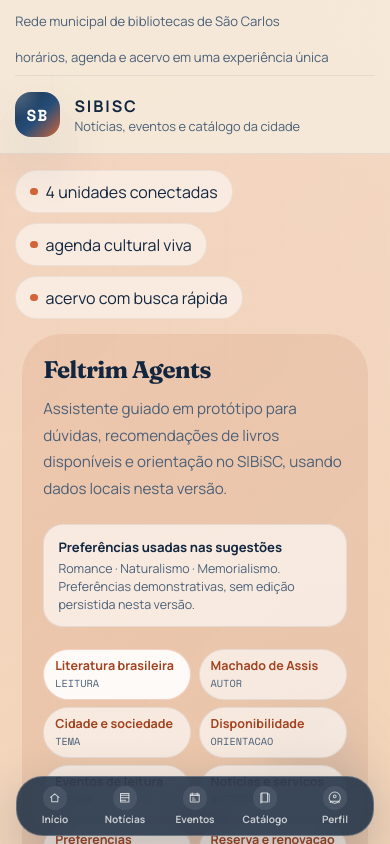
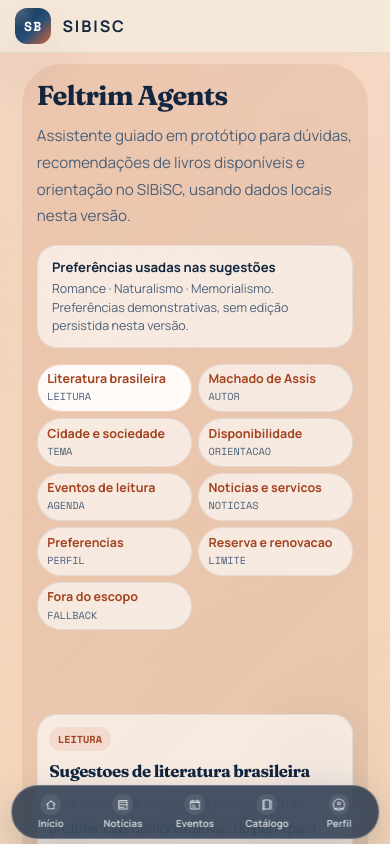
Before and after one commit to RaFeltrim/sibisc-hub-cultural, a React (Vite) app in the folder SIBiSC/: page /home-mobile in a window 390 px wide. Shown: the top 844 px of the page. Built offline with nearby package versions, Linux system fonts and the light colour scheme.

Commit message:
fix(sibisc): correct visual regressions
Compact the SIBiSC home and mobile layout so the library footer, guided assistant, and mobile navigation no longer compete for space or overlap content.

Co-authored-by: Cursor <cursoragent@cursor.com>

```diff
--- a/SIBiSC/src/components/layout/AppLayout.jsx
+++ b/SIBiSC/src/components/layout/AppLayout.jsx
@@ -79,8 +79,8 @@ function AppLayout() {
 
       <footer className={styles.footer}>
         <div className={styles.footerIntro}>
-          <span className={styles.footerEyebrow}>Rede ativa</span>
-          <h2>As bibliotecas do SIBiSC continuam proximas da rotina da cidade.</h2>
+          <span className={styles.footerEyebrow}>Bibliotecas da rede</span>
+          <h2>Unidades, horários e contatos em um bloco compacto.</h2>
           <p>
             Consulte horários, descubra eventos por bairro e encontre o melhor ponto de retirada
             para cada livro.
--- a/SIBiSC/src/components/layout/AppLayout.module.css
+++ b/SIBiSC/src/components/layout/AppLayout.module.css
@@ -51,7 +51,7 @@
   grid-template-columns: auto 1fr auto;
   gap: var(--space-md);
   align-items: center;
-  padding: 1rem 0;
+  padding: 0.85rem 0;
 }
 
 .brandWrap {
@@ -174,7 +174,7 @@
   display: flex;
   flex-wrap: wrap;
   gap: 0.65rem;
-  padding: 1rem 0 0;
+  padding: 0.8rem 0 0;
 }
 
 .ribbonInner span {
@@ -198,14 +198,14 @@
 
 .footer {
   width: min(100%, var(--content-width));
-  margin: var(--space-3xl) auto calc(6rem + var(--space-xl));
+  margin: var(--space-2xl) auto calc(5rem + env(safe-area-inset-bottom));
   padding: 0 var(--space-md);
 }
 
 .footerIntro {
   display: grid;
-  gap: var(--space-sm);
-  max-width: 42rem;
+  gap: var(--space-xs);
+  max-width: 44rem;
 }
 
 .footerEyebrow {
@@ -222,21 +222,24 @@
 }
 
 .footerIntro h2 {
-  font-size: clamp(1.9rem, 4vw, 3rem);
+  max-width: 22ch;
+  font-size: clamp(1.35rem, 2.6vw, 2rem);
+  line-height: 1.08;
 }
 
 .footerGrid {
-  margin-top: var(--space-xl);
+  margin-top: var(--space-lg);
   display: grid;
-  gap: var(--space-md);
+  gap: var(--space-sm);
 }
 
 .footerCard {
   display: grid;
-  gap: 0.75rem;
-  padding: 1.2rem;
+  gap: 0.55rem;
+  min-width: 0;
+  padding: 0.95rem;
   border: 1px solid rgba(18, 38, 63, 0.08);
-  border-radius: var(--radius-md);
+  border-radius: var(--radius-sm);
   background: rgba(255, 255, 255, 0.62);
   box-shadow: var(--shadow-soft);
 }
@@ -250,14 +253,15 @@
 }
 
 .footerCard strong {
-  font-size: 1.05rem;
+  font-size: 0.98rem;
+  line-height: 1.25;
 }
 
 .footerMeta {
   display: grid;
-  gap: 0.35rem;
+  gap: 0.25rem;
   color: var(--color-ink-soft);
-  font-size: 0.92rem;
+  font-size: 0.84rem;
 }
 
 @media (max-width: 719px) {
@@ -277,18 +281,25 @@
   }
 
   .footerGrid {
-    grid-template-columns: repeat(4, minmax(0, 1fr));
+    grid-template-columns: repeat(auto-fit, minmax(240px, 1fr));
   }
 }
 
 @media (max-width: 899px) {
+  .topline {
+    padding: 0.42rem 0;
+    font-size: 0.76rem;
+  }
+
   .headerInner {
     grid-template-columns: 1fr;
     justify-items: start;
+    padding: 0.65rem 0;
   }
 
   .footer {
-    margin-bottom: calc(7rem + var(--space-xl));
+    margin-top: var(--space-xl);
+    margin-bottom: calc(4.8rem + env(safe-area-inset-bottom));
   }
 }
 
@@ -297,13 +308,40 @@
     padding-inline: var(--space-sm);
   }
 
+  .topline {
+    display: none;
+  }
+
+  .headerInner {
+    padding: 0.5rem 0;
+  }
+
+  .brandLink {
+    gap: 0.7rem;
+  }
+
+  .brandCopy span {
+    display: none;
+  }
+
   .ribbon,
   .footer {
     padding-inline: var(--space-sm);
   }
 
+  .ribbon {
+    display: none;
+  }
+
   .brandBadge {
-    width: 2.8rem;
-    height: 2.8rem;
+    width: 2.25rem;
+    height: 2.25rem;
+    border-radius: 0.75rem;
+    font-size: 0.82rem;
+  }
+
+  .footerGrid {
+    gap: var(--space-xs);
+    margin-top: var(--space-md);
   }
 }
--- a/SIBiSC/src/components/layout/BottomNav.module.css
+++ b/SIBiSC/src/components/layout/BottomNav.module.css
@@ -1,19 +1,19 @@
 .nav {
   position: fixed;
   left: 50%;
-  bottom: max(0.85rem, env(safe-area-inset-bottom));
+  bottom: max(0.55rem, env(safe-area-inset-bottom));
   transform: translateX(-50%);
   z-index: 15;
   display: grid;
   grid-template-columns: repeat(5, minmax(0, 1fr));
-  gap: 0.28rem;
-  width: min(92vw, 520px);
-  padding: 0.42rem;
+  gap: 0.18rem;
+  width: min(90vw, 500px);
+  padding: 0.34rem;
   border: 1px solid rgba(255, 255, 255, 0.24);
   border-radius: calc(var(--radius-pill) + 8px);
-  background: rgba(18, 38, 63, 0.82);
-  box-shadow: 0 20px 54px rgba(18, 38, 63, 0.26);
-  backdrop-filter: blur(20px);
+  background: rgba(18, 38, 63, 0.76);
+  box-shadow: 0 14px 38px rgba(18, 38, 63, 0.22);
+  backdrop-filter: blur(18px);
   animation: nav-in 420ms ease both;
 }
 
@@ -22,7 +22,7 @@
   display: grid;
   justify-items: center;
   gap: 0.16rem;
-  padding: 0.58rem 0.28rem;
+  padding: 0.46rem 0.22rem;
   border-radius: var(--radius-pill);
   text-align: center;
   color: rgba(255, 255, 255, 0.72);
@@ -60,8 +60,8 @@
 .icon {
   display: grid;
   place-items: center;
-  width: 2rem;
-  height: 2rem;
+  width: 1.75rem;
+  height: 1.75rem;
   border-radius: 50%;
   background: rgba(255, 255, 255, 0.08);
   transition:
@@ -92,23 +92,23 @@
 
 @media (max-width: 560px) {
   .nav {
-    bottom: max(0.5rem, env(safe-area-inset-bottom));
+    bottom: max(0.35rem, env(safe-area-inset-bottom));
     gap: 0.12rem;
-    width: min(calc(100vw - 2rem), 460px);
-    padding: 0.25rem;
+    width: min(calc(100vw - 1.4rem), 440px);
+    padding: 0.22rem;
     border-radius: 1.65rem;
   }
 
   .link {
     gap: 0.12rem;
-    min-height: 3rem;
-    padding: 0.34rem 0.12rem;
-    font-size: 0.63rem;
+    min-height: 2.65rem;
+    padding: 0.28rem 0.1rem;
+    font-size: 0.61rem;
   }
 
   .icon {
-    width: 1.45rem;
-    height: 1.45rem;
+    width: 1.3rem;
+    height: 1.3rem;
   }
 
   .icon svg {
--- a/SIBiSC/src/pages/HomePage.jsx
+++ b/SIBiSC/src/pages/HomePage.jsx
@@ -332,15 +332,12 @@ function HomePage() {
                 </p>
                 <p className={styles.limitNotice}>{GUIDED_ASSISTANT_LIMIT_NOTICE}</p>
                 <div className={styles.recommendationList}>
-                  {assistantRecommendations.map((book) => (
+                  {assistantRecommendations.slice(0, 1).map((book) => (
                     <Link key={book.id} className={styles.recommendationItem} to={`/catalogo/${book.bookId}`}>
                       <strong>{book.title}</strong>
                       <span>Motivo: {book.reason}</span>
-                      <span>
-                        Fonte/limite: {book.source}; disponibilidade mockada do catálogo local, sem reserva real.
-                      </span>
                       <em>
-                        Próxima ação: abrir detalhe. {book.availableCount} exemplares disponíveis no catálogo local.
+                        Abrir detalhe. {book.availableCount} exemplares disponíveis no catálogo local.
                       </em>
                     </Link>
                   ))}
--- a/SIBiSC/src/pages/HomePage.module.css
+++ b/SIBiSC/src/pages/HomePage.module.css
@@ -3,11 +3,11 @@
   isolation: isolate;
   overflow: hidden;
   display: grid;
-  gap: var(--space-xl);
+  gap: var(--space-lg);
   align-items: center;
-  min-height: min(760px, calc(100svh - 10rem));
+  min-height: min(680px, calc(100svh - 8rem));
   padding: clamp(1.4rem, 4vw, 4rem);
-  margin-top: var(--space-lg);
+  margin-top: var(--space-md);
   border: 1px solid rgba(16, 37, 63, 0.1);
   border-radius: calc(var(--radius-lg) + 4px);
   background:
@@ -59,9 +59,9 @@
 }
 
 .hero h1 {
-  max-width: 10ch;
-  font-size: clamp(3rem, 8vw, 6.9rem);
-  line-height: 0.86;
+  max-width: 14ch;
+  font-size: clamp(2.6rem, 5.4vw, 4.35rem);
+  line-height: 0.95;
 }
 
 .description {
@@ -421,7 +421,7 @@
 
 .heroPanel {
   display: grid;
-  gap: var(--space-md);
+  gap: var(--space-sm);
   padding: clamp(1rem, 3vw, var(--space-lg));
   border-radius: var(--radius-md);
   background: rgba(255, 252, 247, 0.84);
@@ -649,7 +649,7 @@
   overflow: hidden;
   display: grid;
   gap: 0.2rem;
-  padding: 0.9rem 1rem;
+  padding: 0.82rem 0.9rem;
   border-radius: var(--radius-sm);
   background: rgba(18, 38, 63, 0.06);
 }
@@ -704,14 +704,14 @@
 
 .recommendationList {
   display: grid;
-  gap: 0.6rem;
-  margin-top: 0.5rem;
+  gap: 0.5rem;
+  margin-top: 0.35rem;
 }
 
 .recommendationItem {
   display: grid;
   gap: 0.18rem;
-  padding: 0.8rem 0.9rem;
+  padding: 0.68rem 0.75rem;
   border-radius: var(--radius-sm);
   background: rgba(255, 255, 255, 0.68);
   box-shadow: inset 0 0 0 1px rgba(18, 38, 63, 0.08);
@@ -855,10 +855,6 @@
 }
 
 @media (min-width: 900px) {
-  .hero {
-    grid-template-columns: minmax(0, 0.95fr) minmax(420px, 0.82fr);
-  }
-
   .commandLinks {
     grid-template-columns: repeat(3, minmax(0, 1fr));
   }
@@ -873,6 +869,40 @@
 
   .feedbackAction {
     grid-column: 1 / -1;
+  }
+}
+
+@media (min-width: 1040px) {
+  .hero {
+    grid-template-columns: minmax(0, 1.12fr) minmax(430px, 0.88fr);
+  }
+
+  .heroPanel {
+    max-height: min(440px, calc(100svh - 12rem));
+    overflow: auto;
+    scrollbar-gutter: stable;
+  }
+
+  .console {
+    gap: var(--space-sm);
+    padding: 1rem;
+  }
+
+  .consoleHeader strong {
+    font-size: clamp(1.25rem, 2vw, 1.75rem);
+  }
+
+  .pipelineItem {
+    padding: 0.68rem 0.75rem;
+  }
+
+  .pipelineItem p,
+  .pipelineItem em {
+    display: none;
+  }
+
+  .consoleMetrics span {
+    padding: 0.58rem 0.65rem;
   }
 }
 
@@ -897,6 +927,7 @@
 @media (max-width: 560px) {
   .hero {
     padding: var(--space-md);
+    margin-top: var(--space-sm);
     border-radius: var(--radius-lg);
   }
 
--- a/SIBiSC/src/pages/HomePageMobile.jsx
+++ b/SIBiSC/src/pages/HomePageMobile.jsx
@@ -281,7 +281,7 @@ function HomePageMobile() {
 
       {/* News Section */}
       {news.length > 0 && (
-        <section>
+        <section className={styles.contentSection}>
           <SectionHeader
             eyebrow="Novidades"
             title="Últimas notícias"
@@ -298,7 +298,7 @@ function HomePageMobile() {
 
       {/* Events Section */}
       {events.length > 0 && (
-        <section>
+        <section className={styles.contentSection}>
           <SectionHeader
             eyebrow="Agenda"
             title="Próximos encontros"
@@ -315,7 +315,7 @@ function HomePageMobile() {
 
       {/* Featured Books Section */}
       {books.length > 0 && (
-        <section>
+        <section className={styles.contentSection}>
           <SectionHeader
             eyebrow="Destaques"
             title="Livros em destaque"
--- a/SIBiSC/src/pages/HomePageMobile.module.css
+++ b/SIBiSC/src/pages/HomePageMobile.module.css
@@ -1,16 +1,16 @@
 .container {
   display: flex;
   flex-direction: column;
-  gap: var(--space-lg);
-  padding-bottom: var(--space-lg);
+  gap: var(--space-md);
+  padding-bottom: var(--space-md);
 }
 
 /* Mobile Hero Section */
 .mobileHero {
   display: grid;
-  gap: var(--space-md);
-  padding: var(--space-md);
-  margin-top: var(--space-sm);
+  gap: var(--space-sm);
+  padding: var(--space-sm);
+  margin-top: var(--space-xs);
   background: linear-gradient(135deg, rgba(197, 95, 52, 0.12), rgba(16, 37, 63, 0.08));
   border-radius: var(--radius-lg);
 }
@@ -21,7 +21,7 @@
 }
 
 .heroTitle {
-  font-size: clamp(1.5rem, 4vw, 2rem);
+  font-size: clamp(1.45rem, 7vw, 2rem);
   line-height: 1.2;
   color: var(--color-ink-strong);
 }
@@ -54,14 +54,14 @@
 .assistantGuides {
   display: grid;
   grid-template-columns: repeat(2, minmax(0, 1fr));
-  gap: 0.45rem;
+  gap: 0.38rem;
 }
 
 .assistantGuides button {
   display: grid;
   gap: 0.16rem;
-  min-height: 2.2rem;
-  padding: 0.55rem 0.75rem;
+  min-height: 2rem;
+  padding: 0.48rem 0.65rem;
   border: 0;
   border-radius: var(--radius-pill);
   color: var(--color-accent-strong);
@@ -97,8 +97,8 @@
 
 .guidedAnswer {
   display: grid;
-  gap: 0.7rem;
-  padding: 0.9rem;
+  gap: 0.6rem;
+  padding: 0.78rem;
   border-radius: var(--radius-sm);
   background: rgba(255, 255, 255, 0.64);
   box-shadow: inset 0 0 0 1px rgba(16, 37, 63, 0.08);
@@ -329,13 +329,8 @@
   color: var(--color-ink-strong);
 }
 
-/* Sections */
-section {
+.contentSection {
   padding: 0 var(--space-md);
-}
-
-section:first-of-type {
-  padding-top: var(--space-md);
 }
 
 /* Stack Layout */
@@ -347,14 +342,14 @@ section:first-of-type {
 /* Books Grid */
 .booksGrid {
   display: grid;
-  grid-template-columns: repeat(auto-fit, minmax(140px, 1fr));
-  gap: var(--space-md);
+  grid-template-columns: 1fr;
+  gap: var(--space-sm);
 }
 
 /* Responsive */
 @media (min-width: 640px) {
   .container {
-    gap: var(--space-xl);
+    gap: var(--space-lg);
   }
 
   .mobileHero {
@@ -370,7 +365,7 @@ section:first-of-type {
     margin: 0 var(--space-lg);
   }
 
-  section {
+  .contentSection {
     padding: 0 var(--space-lg);
   }
 
@@ -379,7 +374,13 @@ section:first-of-type {
   }
 
   .booksGrid {
-    grid-template-columns: repeat(auto-fit, minmax(160px, 1fr));
+    grid-template-columns: repeat(2, minmax(0, 1fr));
+  }
+}
+
+@media (min-width: 860px) {
+  .booksGrid {
+    grid-template-columns: repeat(4, minmax(0, 1fr));
   }
 }
 
--- a/SIBiSC/src/styles/globals.css
+++ b/SIBiSC/src/styles/globals.css
@@ -69,7 +69,7 @@ input:focus-visible {
 main {
   width: min(100%, var(--content-width));
   margin: 0 auto;
-  padding: 0 var(--space-md) calc(6rem + var(--space-xl));
+  padding: 0 var(--space-md) var(--space-2xl);
 }
 
 h1,
```
Also changed, not shown: 1 other file (tests, documents, lock files or other folders).
